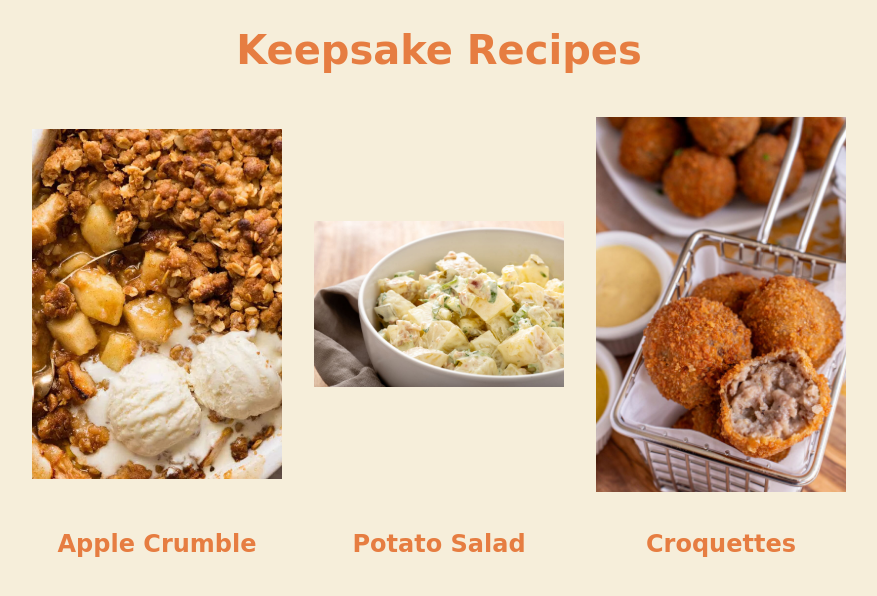
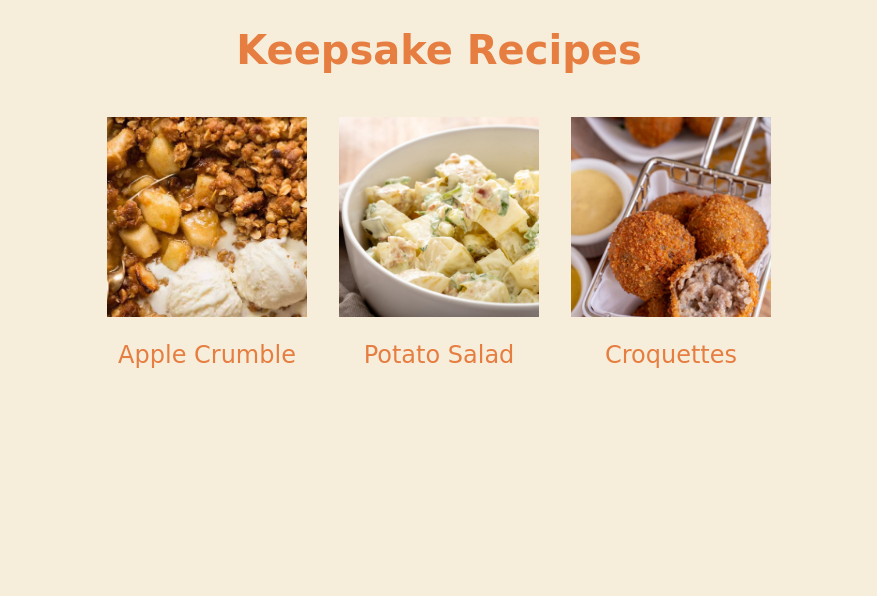
Before and after one commit to monet-j/odin-recipes, a plain HTML site: page index.html in a window 1280 px wide. Shown: the whole page, without its empty margins (201-1078 px from the left). Drawn offline with Linux system fonts and the light colour scheme.

Commit message:
Placed boxes around images, fixed img sizing. Placed containers around images and set the images to fill the box to maintain consistent images sizing.

```diff
--- a/index.html
+++ b/index.html
@@ -12,15 +12,15 @@
             <thead>
                 <tr>
                     <th scope="row"><a href="recipes/apple-crumble.html"><img src="recipes/images/apple-crumble.jpg" alt="Apple Crumble with Ice Cream" length= "300" width="250" ></a></th>
-                    <td><a href="recipes/potato-salad.html"><img src="recipes/images/potato-salad.jpg" alt="Creamy potato salad" length="300" width="250"></a></td>
-                    <td><a href="recipes/croquettes.html"><img src="recipes/images/bitterballen.jpg" alt="Dutch Fried Meatballs in a Serving Basket." Length="300" width="250"></a></td>
+                    <th scope="row"><a href="recipes/potato-salad.html"><img src="recipes/images/potato-salad.jpg" alt="Creamy potato salad" length="300" width="250"></a></td>
+                    <th scope="row"><a href="recipes/croquettes.html"><img src="recipes/images/bitterballen.jpg" alt="Dutch Fried Meatballs in a Serving Basket." Length="300" width="250"></a></td>
                 </tr>
             </thead>
             <tbody>
                 <tr>
-                    <th scope="col"><a href="recipes/apple-crumble.html">Apple Crumble</a></th>
-                    <th scope="col"><a href="recipes/potato-salad.html">Potato Salad</a></th>
-                    <th scope="col"><a href="recipes/croquettes.html">Croquettes</a></th>
+                    <td scope="col"><a href="recipes/apple-crumble.html">Apple Crumble</a></th>
+                    <td scope="col"><a href="recipes/potato-salad.html">Potato Salad</a></th>
+                    <td scope="col"><a href="recipes/croquettes.html">Croquettes</a></th>
                 </tr>
             </tbody>
         </table>
--- a/recipes/recipe-styles.css
+++ b/recipes/recipe-styles.css
@@ -16,10 +16,18 @@ h2 {
     font-size: 30px;
 }
 
+.img-box {
+    width: 300px;
+    height: 300px;
+    margin-left: auto;
+    margin-right: auto;
+}
+
 img {
     display: block;
-    margin-left: auto;
-    margin-right: auto;
+    width: 100%;
+    height: 100%;
+    object-fit: cover;
 }
 
 a:link,
--- a/styles.css
+++ b/styles.css
@@ -1,4 +1,3 @@
-
 body {
     background-color: rgba(240, 228, 194, 0.60);
     font-family: "Brush Script MT", cursive, copperplate, serif;
@@ -15,8 +14,17 @@ table.center {
     margin-right: auto;
 }
 
-th, td {
+th {
     padding: 15px;
+    width: 200px;
+    height: 200px;
+}
+
+img {
+    width: 100%;
+    height: 100%;
+    object-fit: cover;
+
 }
 
 a:link,
```
Also changed, not shown: recipes/apple-crumble.html (+8 -1 lines), recipes/croquettes.html (+4 -2 lines), recipes/potato-salad.html (+4 -1 lines).
